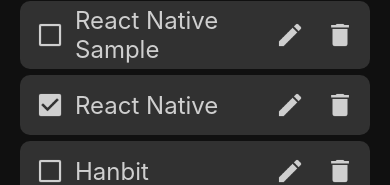
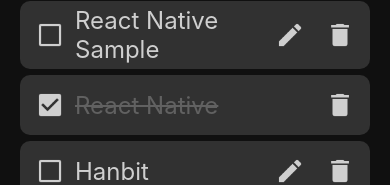
Before and after one commit to reviewtaurant/todo-list-bowon, a React Native app: screen / in a window 390 px wide. Shown: the part 183-368 px from the top of the page. Built offline with nearby package versions, Linux system fonts and the light colour scheme.

Commit message:
Update 'completed' function

```diff
--- a/src/components/IconButton.js
+++ b/src/components/IconButton.js
@@ -5,7 +5,8 @@
 import { images } from '../images';
 
 const Icon = styled.Image`
-    tint-color: ${({ theme }) => theme.text};
+    tint-color: ${({ theme, completed }) =>
+        completed ? theme.done : theme.text};
     width: 30px;
     height: 30px;
     margin: 10px;
@@ -31,6 +32,7 @@
     type: PropTypes.oneOf(Object.values(images)).isRequired,
     onPressOut: PropTypes.func,
     id: PropTypes.string,
+    completed: PropTypes.bool,
 };
 
 export default IconButton;
--- a/src/components/Task.js
+++ b/src/components/Task.js
@@ -11,12 +11,14 @@
     border-radius: 10px;
     padding: 5px;
     margin: 3px 0px;
- `;
+`;
 
- const Contents = styled.Text`
+const Contents = styled.Text`
     flex: 1;
     font-size: 24px;
-    color: ${({ theme }) => theme.text};
+    color: ${({ theme, completed }) => (completed ? theme.done : theme.text)};
+    text-decoration-line: ${({ completed }) =>
+        completed ? 'line-through' : 'none'};
 `;
 
 const Task = ({ item, deleteTask, toggleTask }) => { // props로 할 일 내용이 전달됨
@@ -26,10 +28,16 @@
                 type={item.completed ? images.completed : images.uncompleted}
                 id={item.id}
                 onPressOut={toggleTask}
+                completed={item.completed}
             />
-            <Contents>{item.text}</Contents>
-            <IconButton type={images.update} />
-            <IconButton type={images.delete} id={item.id} onPressOut={deleteTask} />
+            <Contents completed={item.completed}>{item.text}</Contents>
+            {item.completed || <IconButton type={images.update}/>}
+            <IconButton
+                type={images.delete}
+                id={item.id}
+                onPressOut={deleteTask}
+                completed={item.completed}
+            />
         </Container>
     ); //완료, 추가, 삭제 버튼이 추가됨
 };
```
